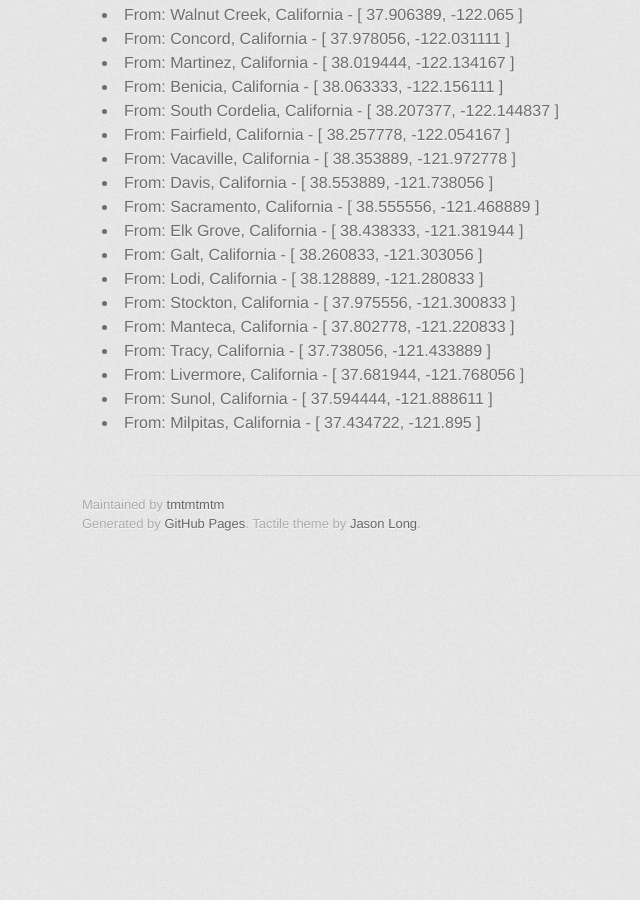
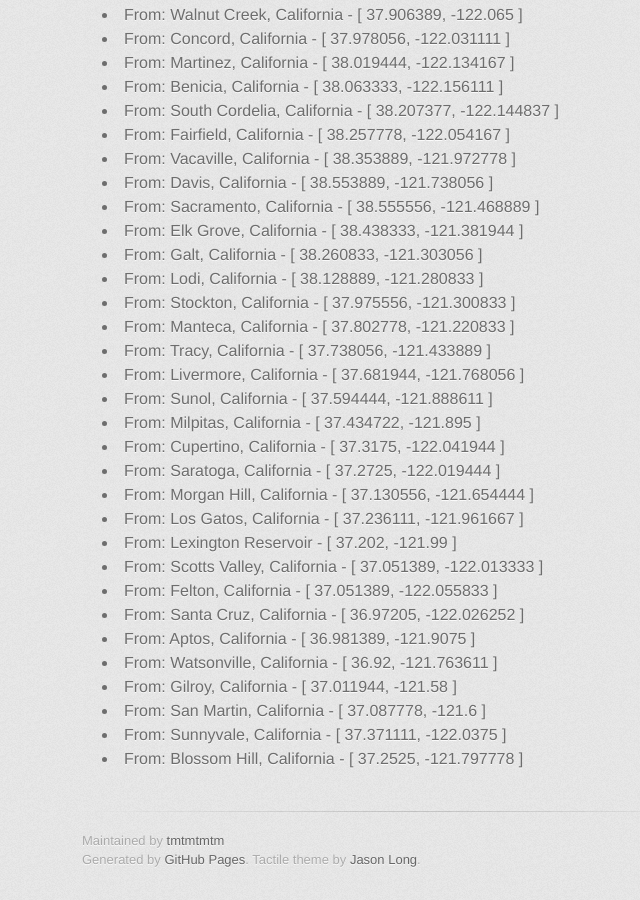
Before and after one commit to tmtmtmtm/globestrolling, a Jekyll site: the page built from locations.html, in a window 1280 px wide and 900 px high, scrolled down 1148 px. Shown: the whole window, without its empty margins (248-888 px from the left). Built offline with Jekyll 4.4.1, drawn with Linux system fonts in a browser that asks for light colours; some web fonts are replaced; Markdown is read by kramdown in place of the engine named in the settings; before the commit the page ends 1712 px from its top, so only the background shows below that.

Commit message:
2007-10-27 Santa Cruz

```diff
--- a/_data/locations.yaml
+++ b/_data/locations.yaml
@@ -55,10 +55,24 @@
   { "place": "Galt, California", "region": "US-CA", "coordinates": { "lat": "38.260833", "lon": "-121.303056" } },
   { "place": "Lodi, California", "region": "US-CA", "coordinates": { "lat": "38.128889", "lon": "-121.280833" } },
   { "place": "Stockton, California", "region": "US-CA", "coordinates": { "lat": "37.975556", "lon": "-121.300833" } },
-  { "place": "Manteca, California", "region": "US", "coordinates": { "lat": "37.802778", "lon": "-121.220833" } },
-  { "place": "Tracy, California", "region": "US", "coordinates": { "lat": "37.738056", "lon": "-121.433889" } },
+  { "place": "Manteca, California", "region": "US-CA", "coordinates": { "lat": "37.802778", "lon": "-121.220833" } },
+  { "place": "Tracy, California", "region": "US-CA", "coordinates": { "lat": "37.738056", "lon": "-121.433889" } },
   { "place": "Livermore, California", "region": "US-CA", "coordinates": { "lat": "37.681944", "lon": "-121.768056" } },
   { "place": "Sunol, California", "region": "US-CA", "coordinates": { "lat": "37.594444", "lon": "-121.888611" } },
-  { "place": "Milpitas, California", "region": "US", "coordinates": { "lat": "37.434722", "lon": "-121.895" } },
+  { "place": "Milpitas, California", "region": "US-CA", "coordinates": { "lat": "37.434722", "lon": "-121.895" } },
+  { "place": "Cupertino, California", "region": "US-CA", "coordinates": { "lat": "37.3175", "lon": "-122.041944" } },
+  { "place": "Saratoga, California", "region": "US-CA", "coordinates": { "lat": "37.2725", "lon": "-122.019444" } },
+  { "place": "Morgan Hill, California", "region": "US-CA", "coordinates": { "lat": "37.130556", "lon": "-121.654444" } },
+  { "place": "Los Gatos, California", "region": "US-CA", "coordinates": { "lat": "37.236111", "lon": "-121.961667" } },
+  { "place": "Lexington Reservoir", "region": "US-CA", "coordinates": { "lat": "37.202", "lon": "-121.99" } },
+  { "place": "Scotts Valley, California", "region": "US-CA", "coordinates": { "lat": "37.051389", "lon": "-122.013333" } },
+  { "place": "Felton, California", "region": "US-CA", "coordinates": { "lat": "37.051389", "lon": "-122.055833" } },
+  { "place": "Santa Cruz, California", "region": "US-CA", "coordinates": { "lat": "36.97205", "lon": "-122.026252" } },
+  { "place": "Aptos, California", "region": "US-CA", "coordinates": { "lat": "36.981389", "lon": "-121.9075" } },
+  { "place": "Watsonville, California", "region": "US-CA", "coordinates": { "lat": "36.92", "lon": "-121.763611" } },
+  { "place": "Gilroy, California", "region": "US-CA", "coordinates": { "lat": "37.011944", "lon": "-121.58" } },
+  { "place": "San Martin, California", "region": "US-CA", "coordinates": { "lat": "37.087778", "lon": "-121.6" } },
+  { "place": "Sunnyvale, California", "region": "US-CA", "coordinates": { "lat": "37.371111", "lon": "-122.0375" } },
+  { "place": "Blossom Hill, California", "region": "US-CA", "coordinates": { "lat": "37.2525", "lon": "-121.797778" } },
 
 ]
```
Also changed, not shown: _posts/2007-10-27-Santa_Cruz.md (added, +26 -0 lines).
